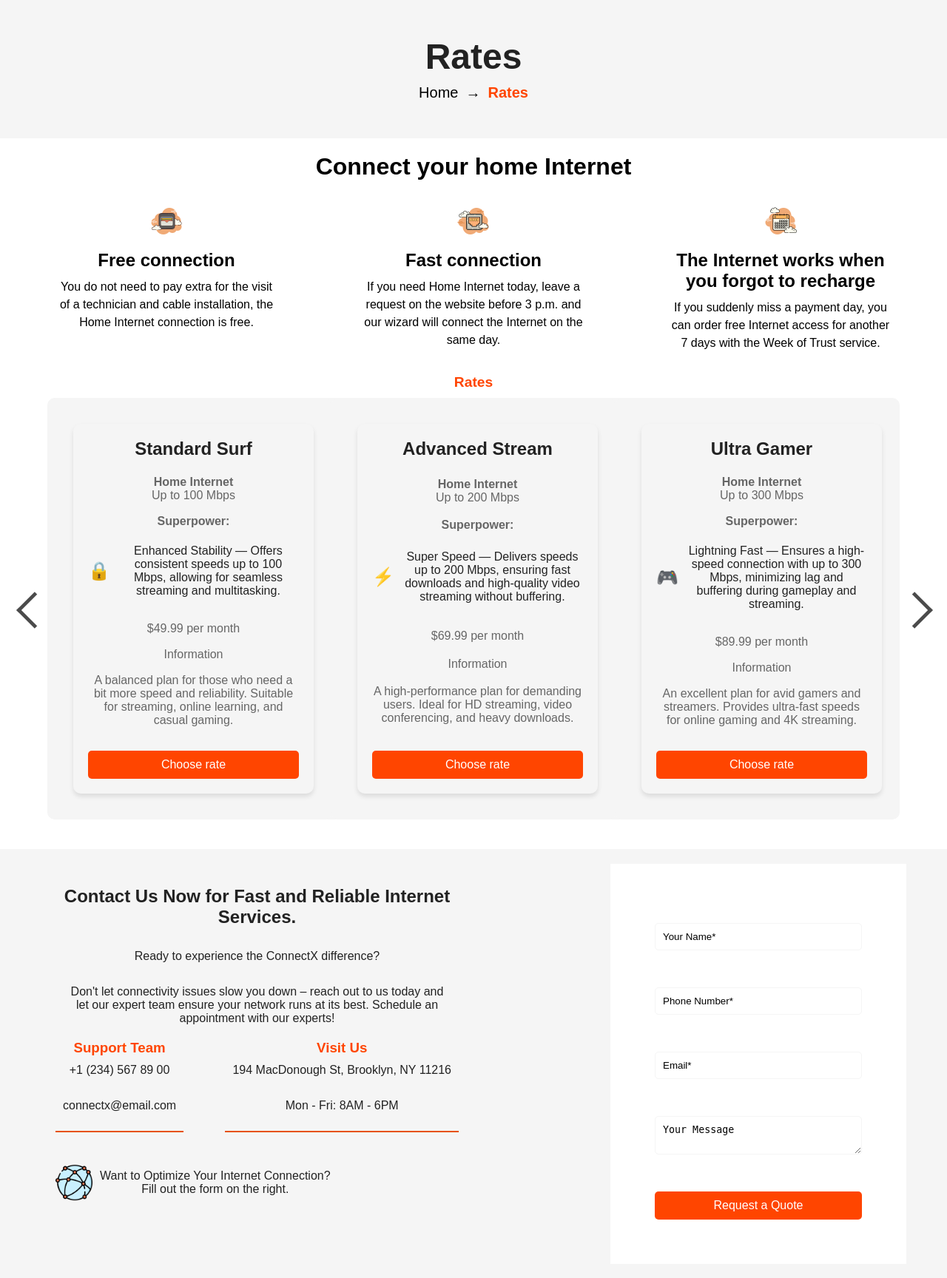
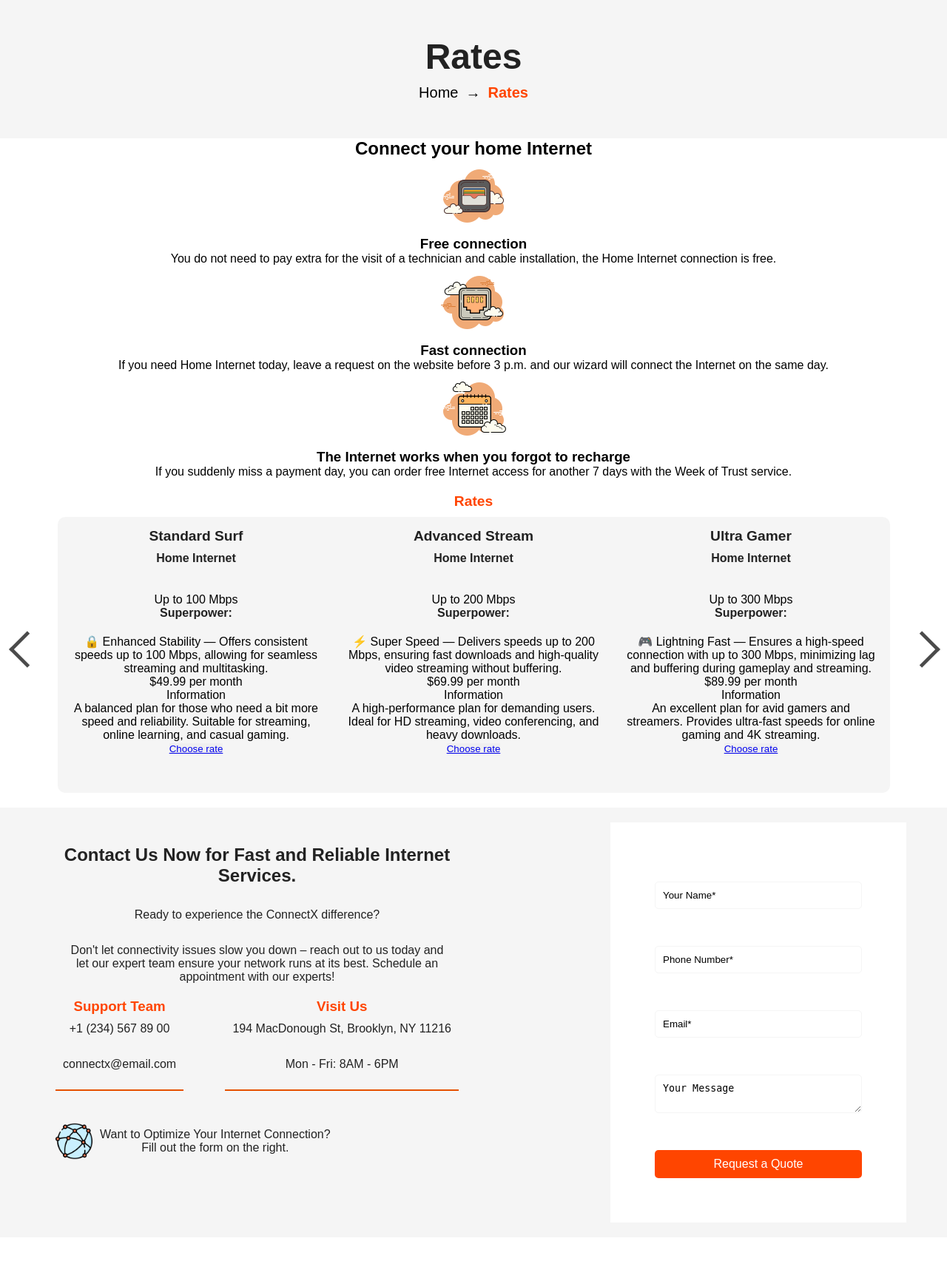
Before and after one commit to Massonus/ConnectX, a Flask app: page /rate/ in a window 1280 px wide. Shown: the part 238-1966 px from the top of the page at 74% size. Run offline with Flask 3, Linux system fonts and the light colour scheme; data comes from the database, SQL or seed files in the repository; parts of the project's set-up code (start-up, migrations or seed data) failed here and were passed over; some libraries are stand-ins or nearby versions.

Commit message:
change carousel with bad styles

```diff
--- a/application/static/css/rates/rates.css
+++ b/application/static/css/rates/rates.css
@@ -1,200 +1,96 @@
-.rates-wrapper {
-    width: 100%;
-    background-color: var(--background-color);
+.rates-section {
+    text-align: center;
+    margin: 20px auto;
+    font-family: 'Poppins', sans-serif;
+    padding: 0 15px;
+    position: relative;
 }
 
-.rates-container {
-    margin: auto;
-    padding: 20px;
-    max-width: 1200px;
-}
-
-.tariff-container {
-    display: flex;
-    flex-wrap: wrap;
-    justify-content: center;
-    gap: 20px;
-    margin-top: 20px;
-}
-
-.tariff-card {
-    display: flex;
-    flex-direction: column;
-    justify-content: space-between;
-    width: 100%;
-    max-width: 325px;
-    min-height: 500px;
-    background-color: #f5f5f5;
-    border-radius: 10px;
-    box-shadow: 0 4px 6px rgba(0, 0, 0, 0.1);
-    padding: 20px;
-    text-align: center;
-    transition: transform 0.3s ease, box-shadow 0.3s ease;
-}
-
-.tariff-card:hover {
-    transform: translateY(-10px);
-    box-shadow: 0 8px 16px rgba(0, 0, 0, 0.15);
-}
-
-
-.tariff-card h2 {
-    color: var(--text-color);
-    font-size: 24px;
+.rates-section h2 {
+    font-size: 1.2em;
     margin-bottom: 10px;
-}
-
-.tariff-card p {
-    color: var(--subtle-text-color);
-    font-size: 16px;
-    margin: 10px 0;
-}
-
-.price {
-    font-size: 24px;
-    color: var(--highlight-color);
-    margin: 20px 0;
-}
-
-.condition {
-    color: var(--text-color);
-    margin: 10px 0;
-}
-
-.superpower-description {
-    display: flex;
-    align-items: center;
-    justify-content: center;
-    margin-top: 10px;
-    margin-bottom: 20px;
     color: var(--text-color);
 }
 
-.superpower-description span:first-child {
-    margin-right: 10px;
-    font-size: 24px;
-    vertical-align: middle;
-}
-
-.rates-button {
-    background-color: #ff4500;
-    border: none;
-    color: #ffffff;
-    padding: 10px 20px;
-    margin-top: 20px;
-    border-radius: 5px;
-    cursor: pointer;
-    font-size: 16px;
-    transition: background-color 0.3s ease;
-    align-self: center;
-    width: 100%;
-}
-
-.rates-button:hover {
-    background-color: #e03b00;
-}
-
-.rates-button a {
-    color: #ffffff;
-    text-decoration: none;
-}
-
-.promo-section {
-    color: #000;
-    padding: 20px;
+.rates-section strong {
+    display: block;
     margin-bottom: 20px;
-    text-align: center;
-    max-width: 1200px;
-    margin: 0 auto;
-}
-
-.promo-section h2 {
-    font-size: 2em;
-    margin-bottom: 20px;
-}
-
-.promo-details {
-    display: flex;
-    justify-content: space-between;
-    flex-wrap: wrap;
-    max-width: 1200px;
-    padding: 0 5px;
-    margin: 0 auto;
-}
-
-.promo-item {
-    flex: 1;
-    max-width: 300px;
-    margin: 10px;
-    text-align: center;
-}
-
-.promo-item img {
-    width: 50px;
-    height: 50px;
-    margin-bottom: 10px;
-}
-
-.promo-item h3 {
-    font-size: 1.5em;
-    margin-bottom: 10px;
-}
-
-.promo-item p {
-    font-size: 1em;
-    line-height: 1.5;
-}
-
-@media (min-width: 768px) {
-    .rates-container {
-        display: flex;
-        flex-direction: row;
-        flex-wrap: wrap;
-        justify-content: center;
-    }
-
-    .tariff-container {
-        flex-direction: row;
-        justify-content: center;
-        flex-wrap: wrap;
-    }
-
-    .tariff-card {
-        margin: 20px;
-    }
+    font-weight: bold;
+    color: var(--text-color);
 }
 
 .carousel-wrapper {
     position: relative;
     max-width: 1300px;
     margin: auto;
-    margin-bottom: 40px;
 }
 
-#carousel-container {
+#rates-carousel-container {
     width: 90%;
     margin: auto;
     overflow: hidden;
     border-radius: 10px;
     background-color: var(--item-background-color);
-    position: relative;
 }
 
-#carousel {
+#rates-carousel {
     display: flex;
     transition: transform 0.5s;
 }
 
 .slide {
     list-style: none;
-    flex: 0 0 33.3333%;
     padding: 15px;
     box-sizing: border-box;
 }
 
-#controls {
+.rates-item {
+    display: flex;
+    flex-direction: column;
+    background-color: var(--background-dark-color);
+    color: var(--background-light-grey-color);
+    text-align: left;
+    padding: 15px;
+    border-radius: 10px;
+}
+
+.rates-item img {
+    width: 100%;
+    height: auto;
+    border-radius: 10px;
+}
+
+.rates-item h3 {
+    margin-top: 10px;
+    font-size: 1em;
+    color: var(--text-color);
+}
+
+.rates-item p {
+    margin: 5px 0;
+    color: var(--subtle-text-color);
+}
+
+.rates-item .btn {
+    display: inline-block;
+    padding: 8px 12px;
+    background-color: var(--primary-color);
+    color: var(--neutral-white-color);
+    text-decoration: none;
+    border-radius: 5px;
+    margin-top: auto;
+    align-self: start;
+    width: auto;
+}
+
+.rates-item .btn:hover {
+    background-color: var(--button-hover-color);
+}
+
+#rates-controls {
     position: absolute;
-    top: 45%;
+    top: 40%;
+    left: 0;
     width: 100%;
     display: flex;
     justify-content: space-between;
@@ -202,8 +98,8 @@
     pointer-events: none;
 }
 
-#prev,
-#next {
+#rates-prev,
+#rates-next {
     cursor: pointer;
     pointer-events: all;
     opacity: 0.7;
@@ -217,76 +113,30 @@
     padding: 0;
 }
 
-#prev {
-    left: 10px;
+#rates-prev {
+    left: -15px;
 }
 
-#next {
-    right: 10px;
+#rates-next {
+    right: -15px;
 }
 
-#prev:hover,
-#next:hover {
+#rates-prev:hover,
+#rates-next:hover {
     opacity: 1;
 }
 
-.service-item {
-    display: flex;
-    flex-direction: column;
-    background-color: var(--background-dark-color);
-    color: var(--background-light-grey-color);
-    text-align: left;
-    padding: 15px;
-    border-radius: 10px;
-}
-
-.service-item img {
-    width: 100%;
-    height: auto;
-    border-radius: 10px;
-}
-
-.service-item h3 {
-    margin-top: 10px;
-    font-size: 1em;
-    color: var(--text-color);
-}
-
-.service-item p {
-    margin: 5px 0;
-    color: var(--subtle-text-color);
-}
-
-.service-item .btn {
-    display: inline-block;
-    padding: 8px 12px;
-    background-color: var(--primary-color);
-    color: var(--neutral-white-color);
-    text-decoration: none;
-    border-radius: 5px;
-    margin-top: auto;
-    align-self: start;
-    width: auto;
-}
-
-.service-item .btn:hover {
-    background-color: var(--button-hover-color);
-}
-
-#controls span img {
+#rates-controls span img {
     width: 100%;
 }
 
 @media (max-width: 768px) {
     .slide {
-        flex: 100%;
-    }
-    #controls {
-        top: 10px;
+        width: 100%;
     }
 }
 
-.dark-theme #prev,
-.dark-theme #next {
+.dark-theme #rates-prev,
+.dark-theme #rates-next {
     filter: invert(100%);
 }
--- a/application/static/js/rates-carousel.js
+++ b/application/static/js/rates-carousel.js
@@ -1,39 +1,50 @@
 document.addEventListener("DOMContentLoaded", function () {
-    const carousel = document.getElementById('carousel');
-    const slides = document.getElementsByClassName('slide');
-    const carouselContainer = document.getElementById('carousel-container');
+    const ratesCarousel = document.getElementById('rates-carousel');
+    const ratesSlides = document.getElementsByClassName('slide');
+    const ratesCarouselContainer = document.getElementById('rates-carousel-container');
 
-    let moveOffset = carouselContainer.offsetWidth / 3;
-    const SLIDE_DURATION = 500;
-    const TRANSITION_NONE = 'none';
-    const TRANSITION_NORMAL = 'transform 0.5s';
+    let moveOffset = ratesCarouselContainer.offsetWidth;
+    const slideDuration = 500;
+    const minWindowWidth = 768;
+    const transitionNone = 'none';
+    const transitionNormal = 'transform 0.5s';
+
+    function updateWidths() {
+        moveOffset = window.innerWidth <= minWindowWidth ? ratesCarouselContainer.offsetWidth : ratesCarouselContainer.offsetWidth / 3;
+
+        for (const slide of ratesSlides) {
+            slide.style.width = `${moveOffset}px`
+        }
+
+        ratesCarousel.style.width = `${ratesSlides.length * moveOffset}px`;
+    }
 
     function moveSlide(direction) {
         if (direction === 1) {
-            carousel.insertBefore(carousel.lastElementChild, carousel.firstElementChild);
+            ratesCarousel.insertBefore(ratesCarousel.lastElementChild, ratesCarousel.firstElementChild);
 
-            carousel.style.transition = TRANSITION_NONE;
-            carousel.style.transform = `translateX(-${moveOffset}px)`;
+            ratesCarousel.style.transition = transitionNone;
+            ratesCarousel.style.transform = `translateX(-${moveOffset}px)`;
 
             setTimeout(() => {
-                carousel.style.transition = TRANSITION_NORMAL;
-                carousel.style.transform = 'translateX(0)';
+                ratesCarousel.style.transition = transitionNormal;
+                ratesCarousel.style.transform = 'translateX(0)';
             }, 20);
         } else {
-            carousel.style.transition = TRANSITION_NORMAL;
-            carousel.style.transform = `translateX(-${moveOffset}px)`;
+            ratesCarousel.style.transition = transitionNormal;
+            ratesCarousel.style.transform = `translateX(-${moveOffset}px)`;
 
             setTimeout(() => {
-                carousel.appendChild(carousel.firstElementChild);
+                ratesCarousel.appendChild(ratesCarousel.firstElementChild);
 
-                carousel.style.transition = TRANSITION_NONE;
-                carousel.style.transform = 'translateX(0)';
-            }, SLIDE_DURATION);
+                ratesCarousel.style.transition = transitionNone;
+                ratesCarousel.style.transform = 'translateX(0)';
+            }, slideDuration);
         }
     }
 
-    document.getElementById('prev').addEventListener('click', () => moveSlide(1));
-    document.getElementById('next').addEventListener('click', () => moveSlide(-1));
+    document.getElementById('rates-prev').addEventListener('click', () => moveSlide(1));
+    document.getElementById('rates-next').addEventListener('click', () => moveSlide(-1));
 
     window.addEventListener('resize', updateWidths);
 
--- a/application/templates/rates/rates.html
+++ b/application/templates/rates/rates.html
@@ -29,13 +29,15 @@
             <div class="promo-item">
                 <img src="{{ url_for('static', filename='img/rates-icons/ethernet_on_icon.png') }}" alt="Network Icon">
                 <h3>Fast connection</h3>
-            <p>If you need Home Internet today, leave a request on the website before 3 p.m. and our wizard will connect
+                <p>If you need Home Internet today, leave a request on the website before 3 p.m. and our wizard will
+                    connect
                     the Internet on the same day.</p>
             </div>
             <div class="promo-item">
                 <img src="{{ url_for('static', filename='img/rates-icons/calendar_icon.png') }}" alt="Calendar Icon">
                 <h3>The Internet works when you forgot to recharge</h3>
-            <p>If you suddenly miss a payment day, you can order free Internet access for another 7 days with the Week
+                <p>If you suddenly miss a payment day, you can order free Internet access for another 7 days with the
+                    Week
                     of Trust service.</p>
             </div>
         </div>
@@ -45,13 +47,13 @@
         <button class="rates-button"><a href="{{ url_for('rate.add_page') }}">Add</a></button>
     {% endif %}
 
-<div id="service-block" class="service-section">
+    <div id="rates-block" class="rates-section">
         <h3 class="center-block-title">Rates</h3>
         <div class="carousel-wrapper">
-        <div id="carousel-container" class="limited-width">
-            <ul id="carousel" class="animate">
+            <div id="rates-carousel-container" class="limited-width">
+                <ul id="rates-carousel" class="animate">
                     {% for rate in rates %}
-                <li class="slide service-item">
+                        <li class="slide rate-item">
                             <div class="tariff-card">
                                 <h2>{{ rate.name }}</h2>
                                 <p><strong>Home Internet</strong><br>Up to {{ rate.speed }} Mbps</p>
@@ -72,19 +74,21 @@
                                 <p class="price">${{ rate.price }} per month</p>
                                 <p class="condition">Information</p>
                                 <p class="description">{{ rate.description }}</p>
-                        <button class="rates-button"><a href="{{ url_for('rate.show_rate_by_id', rate_id=rate.id) }}">Choose
+                                <button class="rates-button"><a
+                                        href="{{ url_for('rate.show_rate_by_id', rate_id=rate.id) }}">Choose
                                     rate</a></button>
                             </div>
                         </li>
                     {% endfor %}
                 </ul>
             </div>
-        <div id="controls">
-            <span id="prev" class="carousel-control"><img
+            <div id="rates-controls">
+            <span id="rates-prev" class="carousel-control"><img
                     src="{{ url_for('static', filename='img/carousel-prev.png') }}" alt="Previous"></span>
-            <span id="next" class="carousel-control"><img
+                <span id="rates-next" class="carousel-control"><img
                         src="{{ url_for('static', filename='img/carousel-next.png') }}" alt="Next"></span>
             </div>
         </div>
     </div>
+
 {% endblock %}
```
Lines whose indentation alone changed are shown as unchanged.
